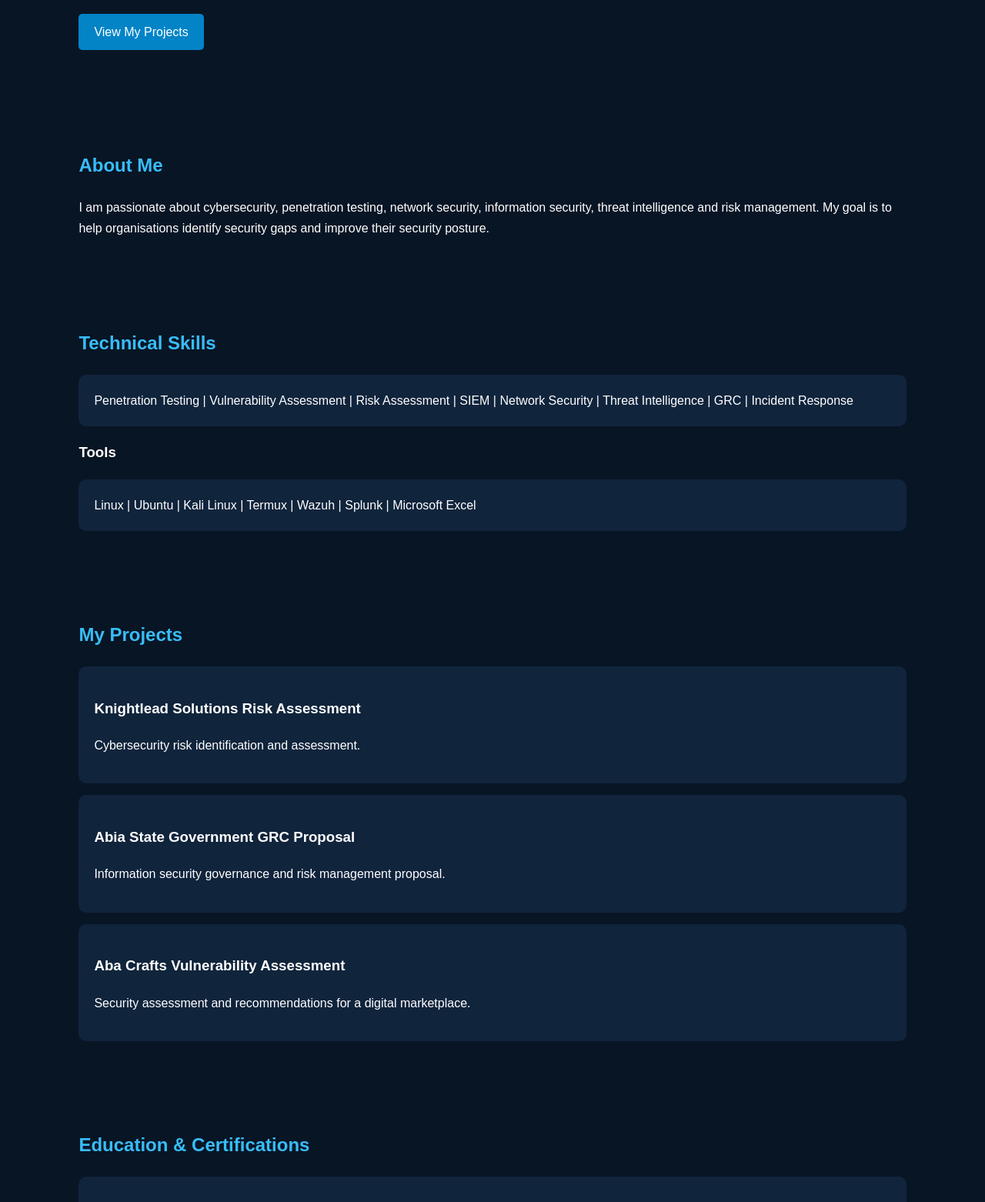
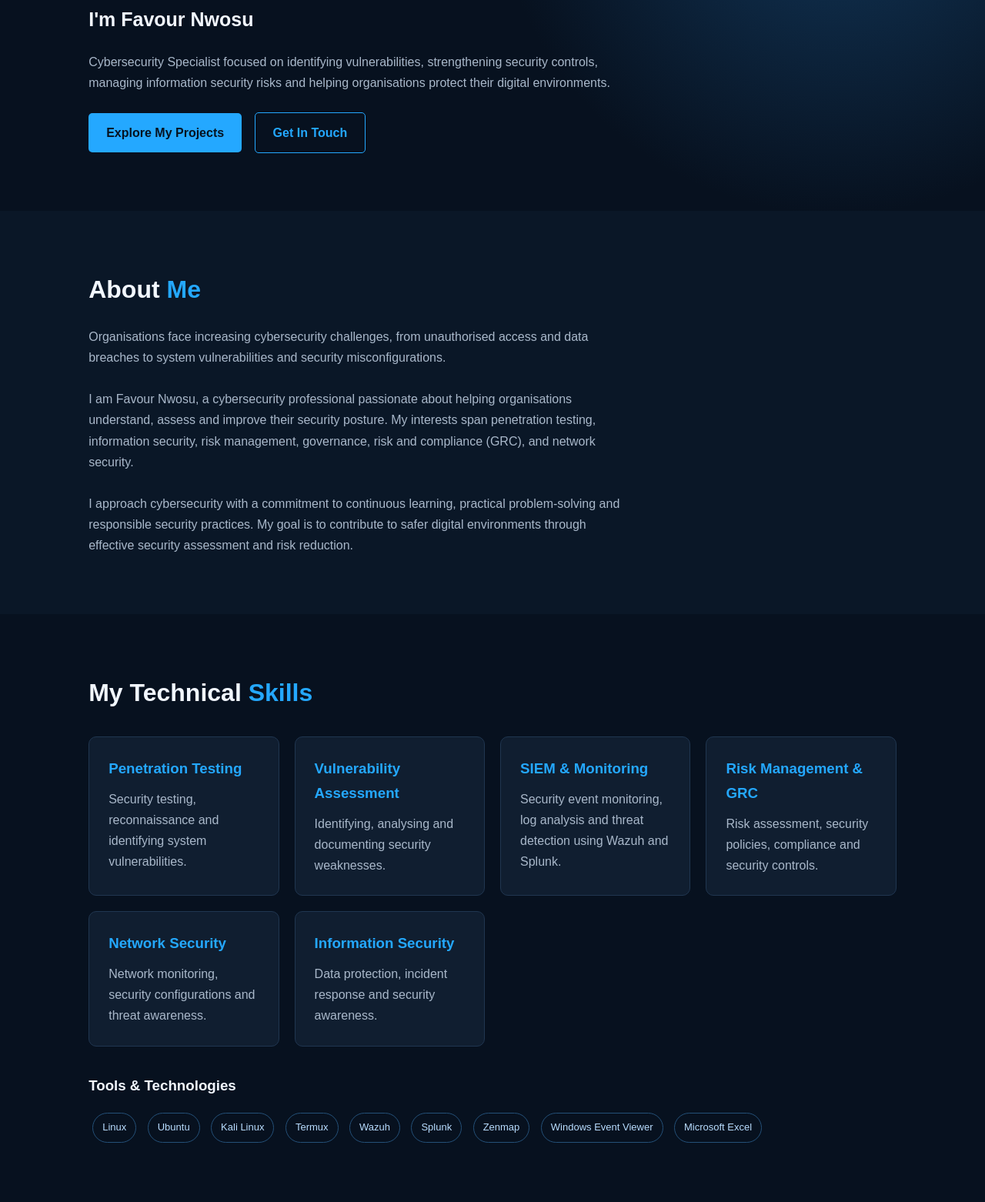
Before and after one commit to nwosufavour247-coder/FavourNwosu.github.io, a plain HTML site: page index.html in a window 1280 px wide. Shown: the part 435-1997 px from the top of the page at 77% size. Drawn offline with Linux system fonts and the light colour scheme.

Commit message:
Create professional cybersecurity portfolio

```diff
--- a/index.html
+++ b/index.html
@@ -4,56 +4,124 @@
 <head>
 <meta charset="UTF-8">
 <meta name="viewport" content="width=device-width, initial-scale=1.0">
-<title>Favour Nwosu | Cybersecurity Portfolio</title>
+<title>Favour Nwosu | Cybersecurity Specialist</title>
+<meta name="description" content="Favour Nwosu - Cybersecurity Specialist focused on penetration testing, information security, risk management and network security.">
+
 <style>
+:root {
+  --bg: #07111f;
+  --panel: #101e30;
+  --blue: #24a8ff;
+  --text: #f2f7ff;
+  --muted: #a9b8ca;
+}
+* { box-sizing: border-box; margin: 0; padding: 0; }
+html { scroll-behavior: smooth; }
 body {
-  margin: 0;
   font-family: Arial, sans-serif;
-  background: #081525;
-  color: white;
+  background: var(--bg);
+  color: var(--text);
   line-height: 1.7;
 }
 header {
-  background: #10243c;
-  padding: 20px;
-  text-align: center;
+  display: flex;
+  justify-content: space-between;
+  align-items: center;
+  padding: 20px 8%;
+  background: #091626;
+  position: sticky;
+  top: 0;
+  z-index: 10;
+  border-bottom: 1px solid #20344c;
 }
+.logo { color: var(--blue); font-size: 22px; font-weight: bold; }
+nav { display: flex; gap: 20px; flex-wrap: wrap; }
 nav a {
-  color: #38bdf8;
+  color: var(--text);
   text-decoration: none;
-  margin: 8px;
+  font-size: 14px;
 }
-section {
-  padding: 40px 8%;
+nav a:hover { color: var(--blue); }
+section { padding: 75px 9%; }
+.hero {
+  min-height: 78vh;
+  display: flex;
+  align-items: center;
+  background: radial-gradient(circle at 85% 30%, #12375a, transparent 38%);
 }
-h1, h2 { color: #38bdf8; }
-.hero { padding-top: 70px; padding-bottom: 70px; }
+.hero-content { max-width: 760px; }
+.eyebrow { color: var(--blue); letter-spacing: 3px; font-size: 13px; }
+h1 { font-size: clamp(38px, 7vw, 66px); line-height: 1.15; margin: 18px 0; }
+h1 span, h2 span { color: var(--blue); }
+.hero p, .intro { color: var(--muted); max-width: 700px; }
+.btn {
+  display: inline-block;
+  margin: 25px 12px 0 0;
+  padding: 12px 23px;
+  border-radius: 5px;
+  background: var(--blue);
+  color: #061321;
+  font-weight: bold;
+  text-decoration: none;
+}
+.btn.secondary {
+  background: transparent;
+  border: 1px solid var(--blue);
+  color: var(--blue);
+}
+h2 { font-size: 32px; margin-bottom: 20px; }
+.grid {
+  display: grid;
+  grid-template-columns: repeat(auto-fit, minmax(220px, 1fr));
+  gap: 20px;
+  margin-top: 30px;
+}
 .card {
-  background: #10243c;
-  padding: 20px;
-  margin: 15px 0;
+  background: var(--panel);
+  padding: 25px;
+  border: 1px solid #203650;
   border-radius: 10px;
 }
-.button {
+.card h3 { color: var(--blue); margin-bottom: 10px; }
+.card p, li { color: var(--muted); }
+.card ul { padding-left: 20px; }
+.tag {
   display: inline-block;
-  background: #0284c7;
-  color: white;
-  padding: 10px 20px;
-  text-decoration: none;
-  border-radius: 5px;
+  margin: 5px;
+  padding: 7px 12px;
+  border: 1px solid #245078;
+  border-radius: 20px;
+  color: #b9ddff;
+  font-size: 13px;
+}
+#about, #projects, #education { background: #0a1727; }
+.contact-box {
+  background: var(--panel);
+  padding: 30px;
+  border-radius: 10px;
+  border: 1px solid #203650;
 }
 footer {
-  background: #10243c;
-  padding: 20px;
   text-align: center;
+  padding: 25px;
+  color: var(--muted);
+  border-top: 1px solid #20344c;
+}
+@media(max-width:650px) {
+  header { flex-direction: column; gap: 12px; }
+  nav { justify-content: center; gap: 12px; }
+  nav a { font-size: 12px; }
+  section { padding: 55px 7%; }
 }
 </style>
 </head>
+
 <body>
 
 <header>
-<h2>Favour Nwosu</h2>
+  <div class="logo">FN.</div>
   <nav>
+    <a href="#home">Home</a>
     <a href="#about">About</a>
     <a href="#skills">Skills</a>
     <a href="#projects">Projects</a>
@@ -62,75 +130,174 @@ footer {
   </nav>
 </header>
 
-<section class="hero">
-<p>CYBERSECURITY | INFORMATION SECURITY</p>
-<h1>Securing Digital Assets.<br>Managing Cyber Risks.</h1>
+<section class="hero" id="home">
+  <div class="hero-content">
+    <p class="eyebrow">CYBERSECURITY • INFORMATION SECURITY • RISK MANAGEMENT</p>
+    <h1>Securing Systems.<br>Protecting <span>Digital Assets.</span></h1>
+    <h2 style="font-size:25px;">I'm Favour Nwosu</h2>
     <p>
-Hello, I'm Favour Nwosu, a cybersecurity professional
-passionate about protecting digital systems, identifying
-vulnerabilities and strengthening information security.
+      Cybersecurity Specialist focused on identifying vulnerabilities,
+      strengthening security controls, managing information security risks
+      and helping organisations protect their digital environments.
     </p>
-<a class="button" href="#projects">View My Projects</a>
+    <a href="#projects" class="btn">Explore My Projects</a>
+    <a href="#contact" class="btn secondary">Get In Touch</a>
+  </div>
 </section>
 
 <section id="about">
-<h2>About Me</h2>
-<p>
-I am passionate about cybersecurity, penetration testing,
-network security, information security, threat intelligence
-and risk management. My goal is to help organisations
-identify security gaps and improve their security posture.
+  <h2>About <span>Me</span></h2>
+  <p class="intro">
+    Organisations face increasing cybersecurity challenges, from
+    unauthorised access and data breaches to system vulnerabilities
+    and security misconfigurations.
+    <br><br>
+    I am Favour Nwosu, a cybersecurity professional passionate about
+    helping organisations understand, assess and improve their security
+    posture. My interests span penetration testing, information security,
+    risk management, governance, risk and compliance (GRC), and network
+    security.
+    <br><br>
+    I approach cybersecurity with a commitment to continuous learning,
+    practical problem-solving and responsible security practices.
+    My goal is to contribute to safer digital environments through
+    effective security assessment and risk reduction.
   </p>
 </section>
 
 <section id="skills">
-<h2>Technical Skills</h2>
+  <h2>My Technical <span>Skills</span></h2>
+  <div class="grid">
     <div class="card">
-Penetration Testing | Vulnerability Assessment |
-Risk Assessment | SIEM | Network Security |
-Threat Intelligence | GRC | Incident Response
+      <h3>Penetration Testing</h3>
+      <p>Security testing, reconnaissance and identifying system vulnerabilities.</p>
     </div>
-<h3>Tools</h3>
     <div class="card">
-Linux | Ubuntu | Kali Linux | Termux |
-Wazuh | Splunk | Microsoft Excel
+      <h3>Vulnerability Assessment</h3>
+      <p>Identifying, analysing and documenting security weaknesses.</p>
+    </div>
+    <div class="card">
+      <h3>SIEM & Monitoring</h3>
+      <p>Security event monitoring, log analysis and threat detection using Wazuh and Splunk.</p>
+    </div>
+    <div class="card">
+      <h3>Risk Management & GRC</h3>
+      <p>Risk assessment, security policies, compliance and security controls.</p>
+    </div>
+    <div class="card">
+      <h3>Network Security</h3>
+      <p>Network monitoring, security configurations and threat awareness.</p>
+    </div>
+    <div class="card">
+      <h3>Information Security</h3>
+      <p>Data protection, incident response and security awareness.</p>
+    </div>
+  </div>
+
+  <h3 style="margin-top:35px;">Tools & Technologies</h3>
+  <div style="margin-top:15px;">
+    <span class="tag">Linux</span>
+    <span class="tag">Ubuntu</span>
+    <span class="tag">Kali Linux</span>
+    <span class="tag">Termux</span>
+    <span class="tag">Wazuh</span>
+    <span class="tag">Splunk</span>
+    <span class="tag">Zenmap</span>
+    <span class="tag">Windows Event Viewer</span>
+    <span class="tag">Microsoft Excel</span>
   </div>
 </section>
 
 <section id="projects">
-<h2>My Projects</h2>
+  <h2>Practical <span>Projects</span></h2>
+  <div class="grid">
     <div class="card">
       <h3>Knightlead Solutions Risk Assessment</h3>
-<p>Cybersecurity risk identification and assessment.</p>
+      <p>
+        Conducted cybersecurity risk assessment work, identifying
+        information security risks and proposing recommendations
+        and security policies to improve organisational protection.
+      </p>
     </div>
     <div class="card">
-<h3>Abia State Government GRC Proposal</h3>
-<p>Information security governance and risk management proposal.</p>
+      <h3>AbaCraft Vulnerability Assessment</h3>
+      <p>
+        Worked on a security assessment of a digital marketplace,
+        focusing on application security, identity verification,
+        data protection and security controls.
+      </p>
     </div>
     <div class="card">
-<h3>Aba Crafts Vulnerability Assessment</h3>
-<p>Security assessment and recommendations for a digital marketplace.</p>
+      <h3>Abia State GRC Framework Proposal</h3>
+      <p>
+        Developed a governance, risk and compliance framework proposal
+        addressing information security governance, risk management
+        and organisational security policies.
+      </p>
+    </div>
+    <div class="card">
+      <h3>Security Monitoring with Wazuh</h3>
+      <p>
+        Practised endpoint monitoring and security event investigation,
+        focusing on indicators of compromise, suspicious activities
+        and potential lateral movement.
+      </p>
+    </div>
+    <div class="card">
+      <h3>SIEM Monitoring with Splunk</h3>
+      <p>
+        Worked on security log analysis, failed login detection,
+        suspicious file access monitoring and alert configuration.
+      </p>
+    </div>
   </div>
 </section>
 
 <section id="education">
-<h2>Education & Certifications</h2>
+  <h2>Education & <span>Certifications</span></h2>
+  <div class="grid">
     <div class="card">
-<p>BSc Criminology and Security Studies – Alex Ekwueme Federal University</p>
-<p>Cybersecurity – QurateHQ</p>
-<p>Cybersecurity – Techeccentric</p>
-<p>Certified Leader – Evolve Mentorship Academy</p>
+      <h3>Alex Ekwueme Federal University</h3>
+      <p>B.Sc. Criminology and Security Studies</p>
+    </div>
+    <div class="card">
+      <h3>QurateHQ</h3>
+      <p>Cybersecurity Training</p>
+    </div>
+    <div class="card">
+      <h3>Techeccentric</h3>
+      <p>Cybersecurity Training</p>
+    </div>
+    <div class="card">
+      <h3>Evolve Mentorship Academy</h3>
+      <p>Certified Leadership Training</p>
+    </div>
+    <div class="card">
+      <h3>Fled Organization</h3>
+      <p>Leadership Certificate</p>
+    </div>
   </div>
 </section>
 
 <section id="contact">
-<h2>Contact Me</h2>
-<p>Umuahia, Abia State, Nigeria</p>
-<a class="button" href="https://www.linkedin.com/">Connect on LinkedIn</a>
+  <h2>Let's <span>Connect</span></h2>
+  <div class="contact-box">
+    <p>
+      Interested in cybersecurity, collaboration, professional
+      opportunities or discussing information security?
+      I'd be happy to connect.
+    </p>
+    <p style="margin-top:15px;"><strong>Name:</strong> Favour Nwosu</p>
+    <p><strong>Location:</strong> Nigeria</p>
+    <p><strong>LinkedIn:</strong> Favour Nwosu</p>
+    <a class="btn" href="https://www.linkedin.com/" target="_blank" rel="noopener">Visit LinkedIn</a>
+    <a class="btn secondary" href="https://github.com/nwosufavour247-coder" target="_blank" rel="noopener">My GitHub</a>
+  </div>
 </section>
 
 <footer>
   <p>© 2026 Favour Nwosu | Cybersecurity Portfolio</p>
+  <p>Securing today's digital world, one system at a time.</p>
 </footer>
 
 </body>
```
Lines whose indentation alone changed are shown as unchanged.
